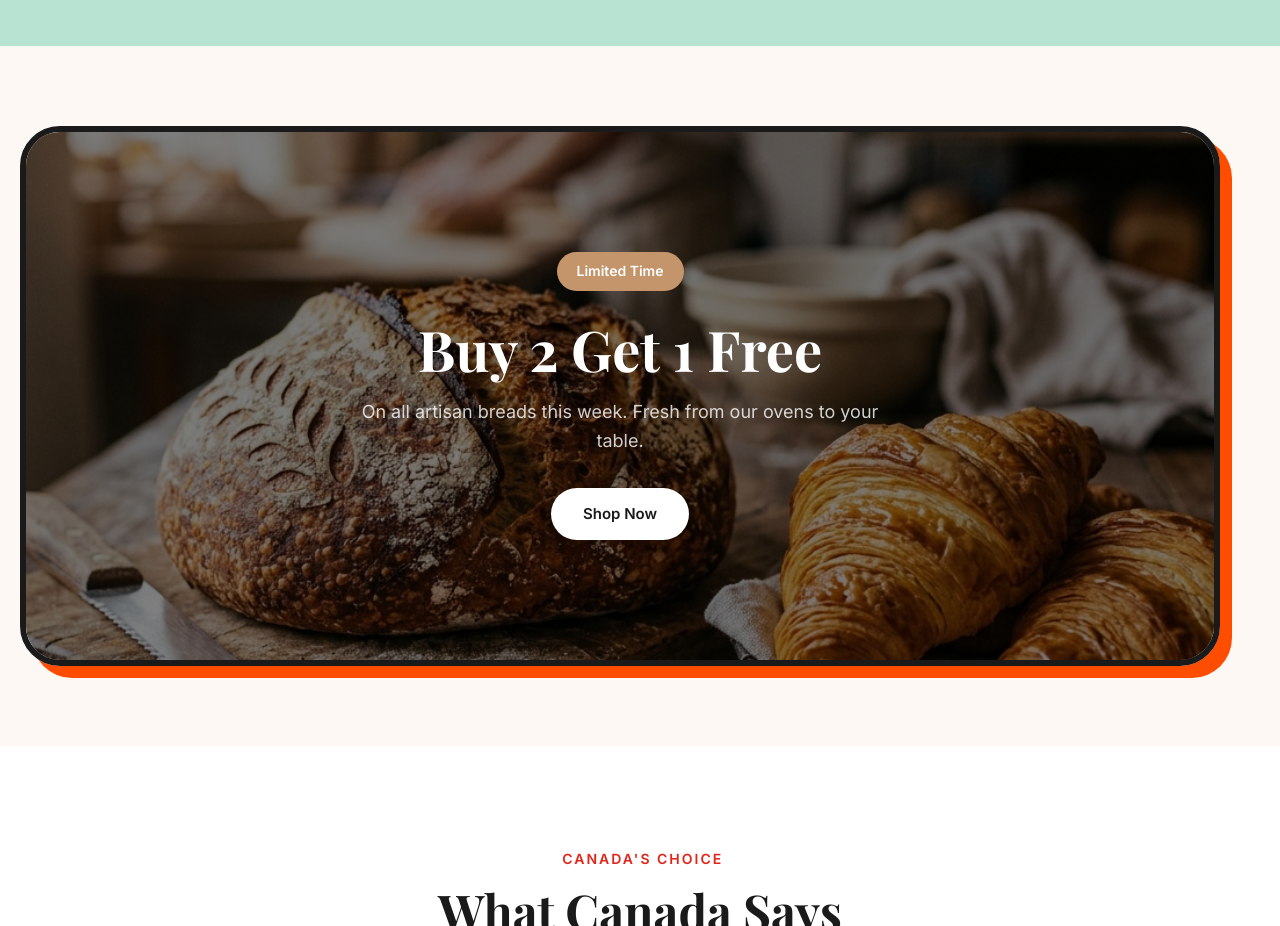
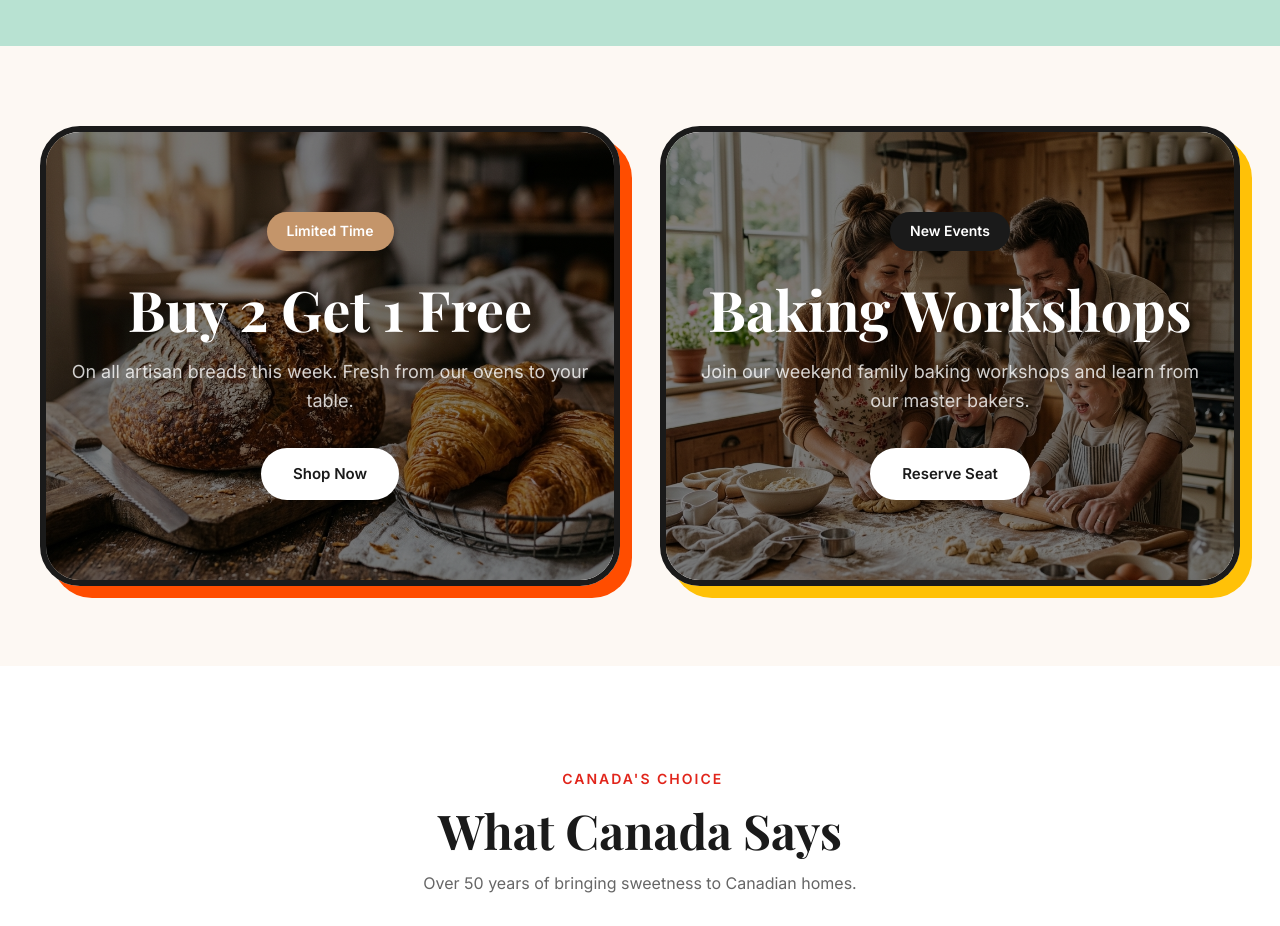
Before and after one commit to amanxridex/a1bakery, a plain HTML site: page index.html in a window 1280 px wide. Shown: the part 2220-3146 px from the top of the page. Drawn offline with nearby package versions, Linux system fonts and the light colour scheme; some icons are missing.

Commit message:
Add a second promotional card side-by-side with the first

```diff
--- a/css/index.css
+++ b/css/index.css
@@ -447,15 +447,26 @@
 /* ========================================
    PROMO SECTION
 ======================================== */
-.promo-section {
+.promo-section-wrapper {
+    display: flex;
+    gap: 40px;
+    max-width: 1400px;
+    margin: 80px auto;
+    padding: 0 40px;
+}
+
+.promo-card {
     position: relative;
-    padding: 120px 0;
+    padding: 80px 0;
     overflow: hidden;
-    max-width: 1200px;
-    margin: 80px auto;
+    flex: 1;
     border-radius: 40px;
     border: 6px solid #1A1A1A;
     box-shadow: 12px 12px 0px #FF4D00;
+}
+
+.promo-card-alt {
+    box-shadow: 12px 12px 0px #FFC107;
 }
 
 .promo-bg {
@@ -1089,8 +1100,9 @@
 }
 
 
-@media (max-width: 1280px) {
-    .promo-section {
-        margin: 80px 20px;
+@media (max-width: 1024px) {
+    .promo-section-wrapper {
+        flex-direction: column;
+        margin: 60px 20px;
     }
 }
--- a/index.html
+++ b/index.html
@@ -241,13 +241,27 @@
         </section>
 
         <!-- Promo Banner -->
-        <section class="promo-section">
+        <section class="promo-section-wrapper">
+            <!-- Card 1 -->
+            <div class="promo-card">
                 <div class="promo-bg" style="background-image: linear-gradient(rgba(0,0,0,0.5), rgba(0,0,0,0.5)), url('assets/promo_bakery_bg.png');"></div>
                 <div class="promo-content">
                     <span class="promo-tag">Limited Time</span>
                     <h2>Buy 2 Get 1 Free</h2>
                     <p>On all artisan breads this week. Fresh from our ovens to your table.</p>
                     <a href="menu.html" class="btn btn-white">Shop Now</a>
+                </div>
+            </div>
+
+            <!-- Card 2 -->
+            <div class="promo-card promo-card-alt">
+                <div class="promo-bg" style="background-image: linear-gradient(rgba(0,0,0,0.5), rgba(0,0,0,0.5)), url('assets/a1_family_baking.png');"></div>
+                <div class="promo-content">
+                    <span class="promo-tag" style="background: #1A1A1A;">New Events</span>
+                    <h2>Baking Workshops</h2>
+                    <p>Join our weekend family baking workshops and learn from our master bakers.</p>
+                    <a href="contact.html" class="btn btn-white">Reserve Seat</a>
+                </div>
             </div>
         </section>
 
```
Lines whose indentation alone changed are shown as unchanged.
